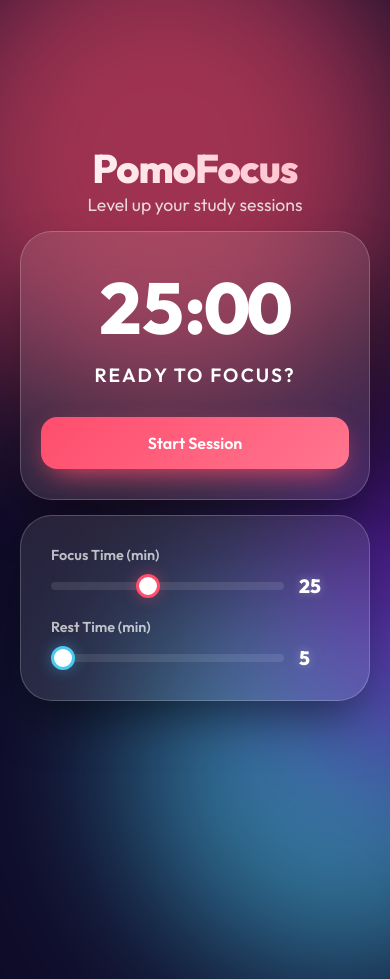
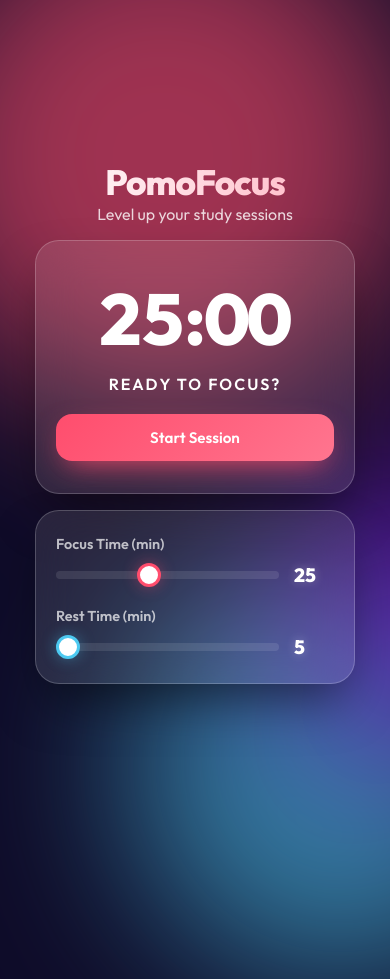
Before and after one commit to devjood1/pomo-timer, a plain HTML site: page index.html in a window 390 px wide. Shown: the top 979 px of the page. Drawn offline with Linux system fonts and the light colour scheme.

Commit message:
Improve mobile responsiveness and add mobile-specific meta tags

```diff
--- a/index.html
+++ b/index.html
@@ -2,9 +2,12 @@
 <html lang="en">
 <head>
     <meta charset="UTF-8">
-    <meta name="viewport" content="width=device-width, initial-scale=1.0">
+    <meta name="viewport" content="width=device-width, initial-scale=1.0, maximum-scale=1.0, user-scalable=no">
     <title>PomoFocus | Fun Study Timer</title>
     <meta name="description" content="A colorful and fun Pomodoro timer to boost your productivity. Customize focus and rest times, and stay motivated with a vibrant interface.">
+    <meta name="theme-color" content="#0f0c29">
+    <meta name="apple-mobile-web-app-capable" content="yes">
+    <meta name="apple-mobile-web-app-status-bar-style" content="black-translucent">
     <link rel="preconnect" href="https://fonts.googleapis.com">
     <link rel="preconnect" href="https://fonts.gstatic.com" crossorigin>
     <link href="https://fonts.googleapis.com/css2?family=Outfit:wght@300;400;600;800&display=swap" rel="stylesheet">
--- a/style.css
+++ b/style.css
@@ -19,12 +19,19 @@
     font-family: 'Outfit', sans-serif;
     background-color: var(--bg-dark);
     color: var(--text-light);
-    height: 100vh;
+    min-height: 100vh;
+    min-height: 100dvh;
     display: flex;
     justify-content: center;
     align-items: center;
-    overflow: hidden;
+    overflow-x: hidden;
+    overflow-y: auto;
     perspective: 1000px;
+    padding: 20px 20px;
+    padding-top: calc(20px + env(safe-area-inset-top));
+    padding-bottom: calc(20px + env(safe-area-inset-bottom));
+    padding-left: calc(20px + env(safe-area-inset-left));
+    padding-right: calc(20px + env(safe-area-inset-right));
 }
 
 /* Background Blobs */
@@ -268,10 +275,72 @@
     text-shadow: 0 0 10px rgba(255,255,255,0.3);
 }
 
-/* Responsive */
+/* Responsive Design */
 @media (max-width: 480px) {
-    h1 { font-size: 2.5rem; }
-    .timer-display { font-size: 4.5rem; }
-    .timer-card { padding: 30px 20px; }
-    .app-container { gap: 15px; }
+    .app-container {
+        padding: 15px;
+        gap: 16px;
+    }
+
+    h1 {
+        font-size: 2.2rem;
+    }
+
+    p {
+        font-size: 1rem;
+    }
+
+    .timer-card {
+        padding: 32px 20px;
+        border-radius: 24px;
+    }
+
+    .timer-display {
+        font-size: 4.5rem;
+    }
+
+    .timer-status {
+        font-size: 1rem;
+        margin-bottom: 20px;
+    }
+
+    .btn {
+        padding: 14px 24px;
+        font-size: 0.95rem;
+    }
+
+    .settings-card {
+        padding: 24px 20px;
+        border-radius: 24px;
+    }
 }
+
+@media (max-width: 360px) {
+    h1 {
+        font-size: 2rem;
+    }
+
+    .timer-display {
+        font-size: 3.8rem;
+    }
+
+    .timer-card, .settings-card {
+        padding: 20px 15px;
+    }
+
+    .btn {
+        padding: 12px 20px;
+    }
+}
+
+/* Fix for landscape mobile or short screens */
+@media (max-height: 600px) {
+    body {
+        align-items: flex-start;
+    }
+
+    .app-container {
+        padding-top: 40px;
+        padding-bottom: 40px;
+    }
+}
```
